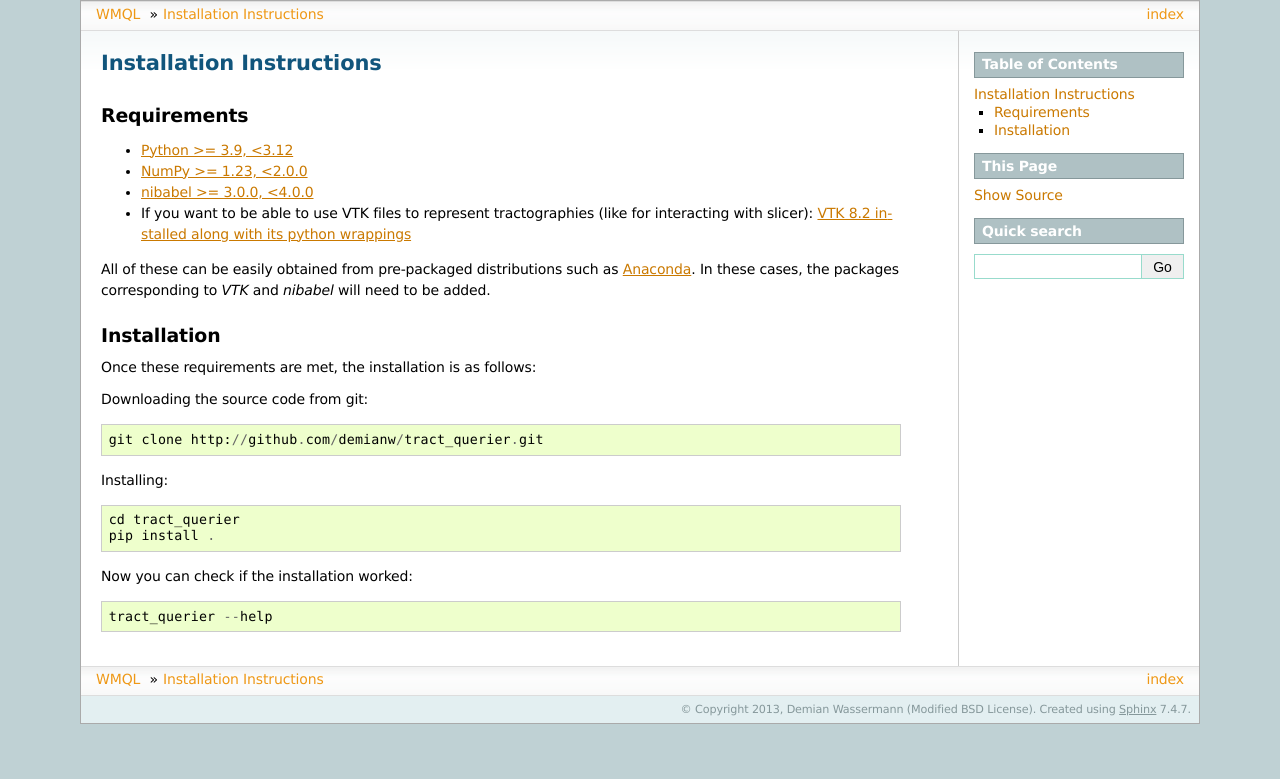
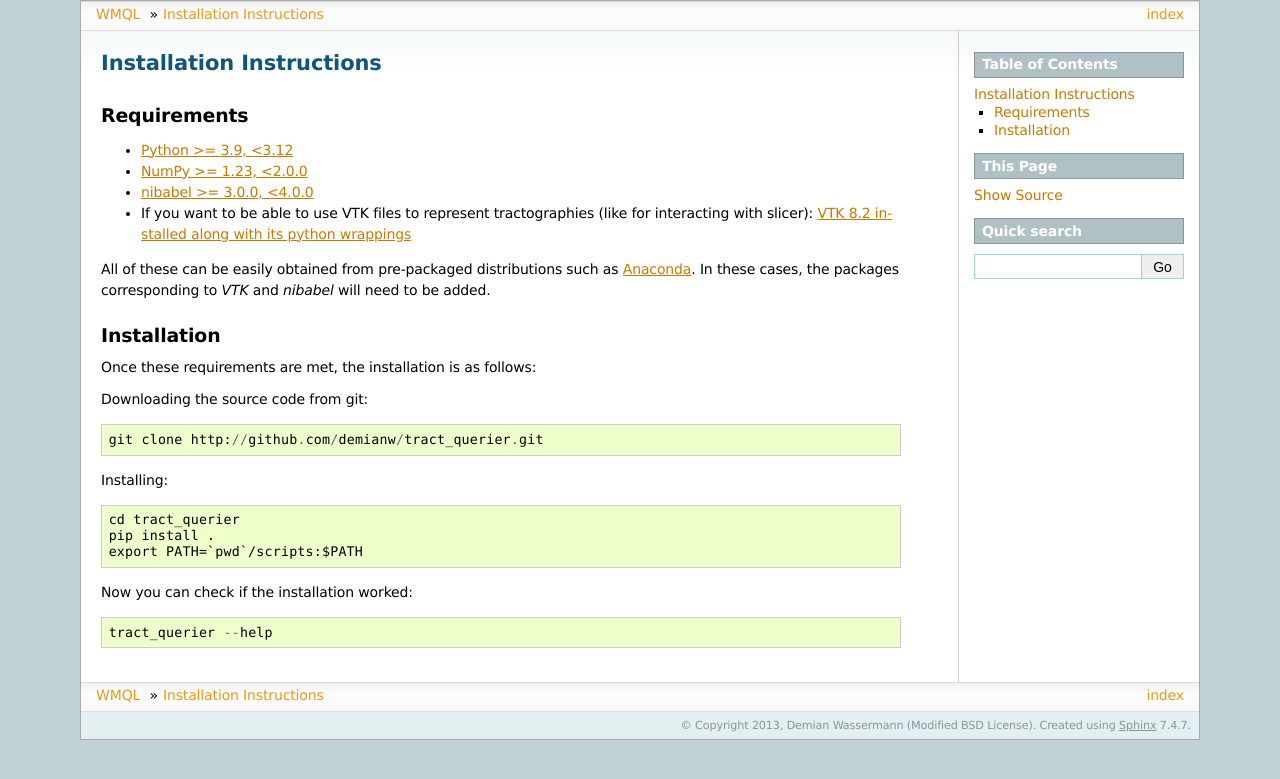
Before and after one commit to demianw/tract_querier, a Sphinx documentation site: the page built from doc/installation_instructions.rst, in a window 1280 px wide. Shown: the top 779 px of the page. Built offline with Sphinx 7.4.7, drawn with Linux system fonts in a browser that asks for light colours; formulas are drawn with MathJax 3; the version number could not be read and is left out.

Commit message:
include tract_querier and tract_math in PATH

```diff
--- a/doc/installation_instructions.rst
+++ b/doc/installation_instructions.rst
@@ -26,7 +26,7 @@ Installing::
 
   cd tract_querier
   pip install .
-
+  export PATH=`pwd`/scripts:$PATH
 
 Now you can check if the installation worked::
 
```
